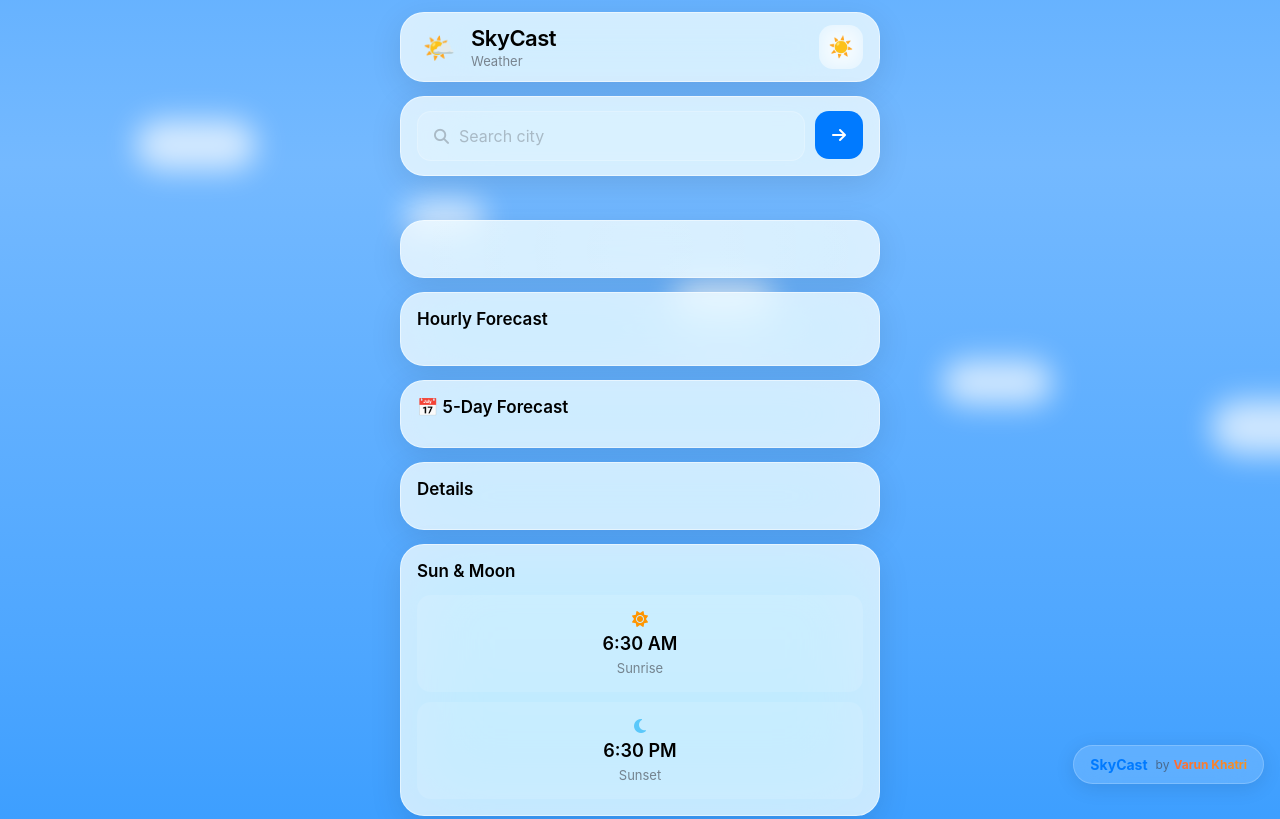
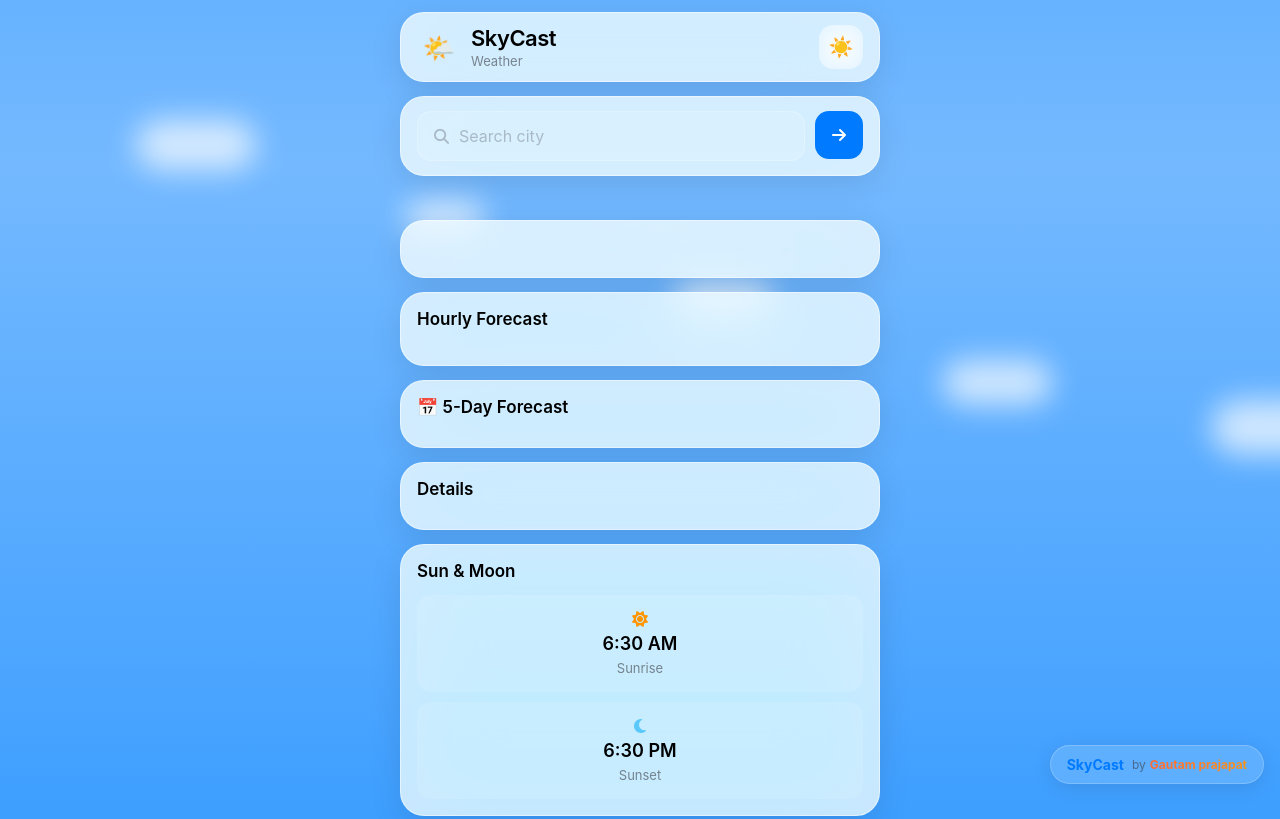
Before and after one commit to goutam967/weatherdashboard, a website: page index.html in a window 1280 px wide. Shown: the top 819 px of the page. Drawn offline with nearby package versions, Linux system fonts and the light colour scheme.

Commit message:
chore: update author and footer credits to Gautam prajapat

```diff
--- a/index.html
+++ b/index.html
@@ -1,10 +1,12 @@
 <!DOCTYPE html>
 <html lang="en" data-theme="light">
+
 <head>
   <meta charset="UTF-8">
   <meta name="viewport" content="width=device-width, initial-scale=1.0">
   <meta name="theme-color" content="#007aff">
-  <meta name="description" content="SkyCast - Ultra Modern iOS 18 Glassmorphism Weather Dashboard with real-time updates and smart atmospheric forecasting.">
+  <meta name="description"
+    content="SkyCast - Ultra Modern iOS 18 Glassmorphism Weather Dashboard with real-time updates and smart atmospheric forecasting.">
   <title>SkyCast | iOS 18 Weather</title>
 
   <!-- Favicon & PWA Icons -->
@@ -15,11 +17,13 @@
   <!-- Open Graph / Social Sharing for Vercel -->
   <meta property="og:type" content="website">
   <meta property="og:title" content="SkyCast | iOS 18 Weather Dashboard">
-  <meta property="og:description" content="Real-time weather conditions, 5-day forecast, air quality, and atmospheric predictions.">
+  <meta property="og:description"
+    content="Real-time weather conditions, 5-day forecast, air quality, and atmospheric predictions.">
   <meta property="og:image" content="/icon-512.png">
   <meta name="twitter:card" content="summary_large_image">
   <meta name="twitter:title" content="SkyCast | iOS 18 Weather Dashboard">
-  <meta name="twitter:description" content="Real-time weather conditions, 5-day forecast, air quality, and atmospheric predictions.">
+  <meta name="twitter:description"
+    content="Real-time weather conditions, 5-day forecast, air quality, and atmospheric predictions.">
   <meta name="twitter:image" content="/icon-512.png">
 
   <link rel="preconnect" href="https://fonts.googleapis.com">
@@ -31,6 +35,7 @@
 
   <script src="https://cdn.jsdelivr.net/npm/chart.js"></script>
 </head>
+
 <body>
   <div id="weatherBg"></div>
   <div id="cloudsBg" class="clouds-container">
@@ -216,9 +221,10 @@
 
   <footer class="brand-footer">
     <span class="brand-text">SkyCast</span>
-    <span class="brand-credit">by <strong>Varun Khatri</strong></span>
+    <span class="brand-credit">by <strong>Gautam prajapat</strong></span>
   </footer>
 
   <script src="script.js"></script>
 </body>
+
 </html>
--- a/package.json
+++ b/package.json
@@ -16,7 +16,7 @@
     "ios18",
     "glassmorphism"
   ],
-  "author": "Varun Khatri",
+  "author": "Goutam prajapat",
   "license": "MIT",
   "engines": {
     "node": ">=18.0.0"
```
